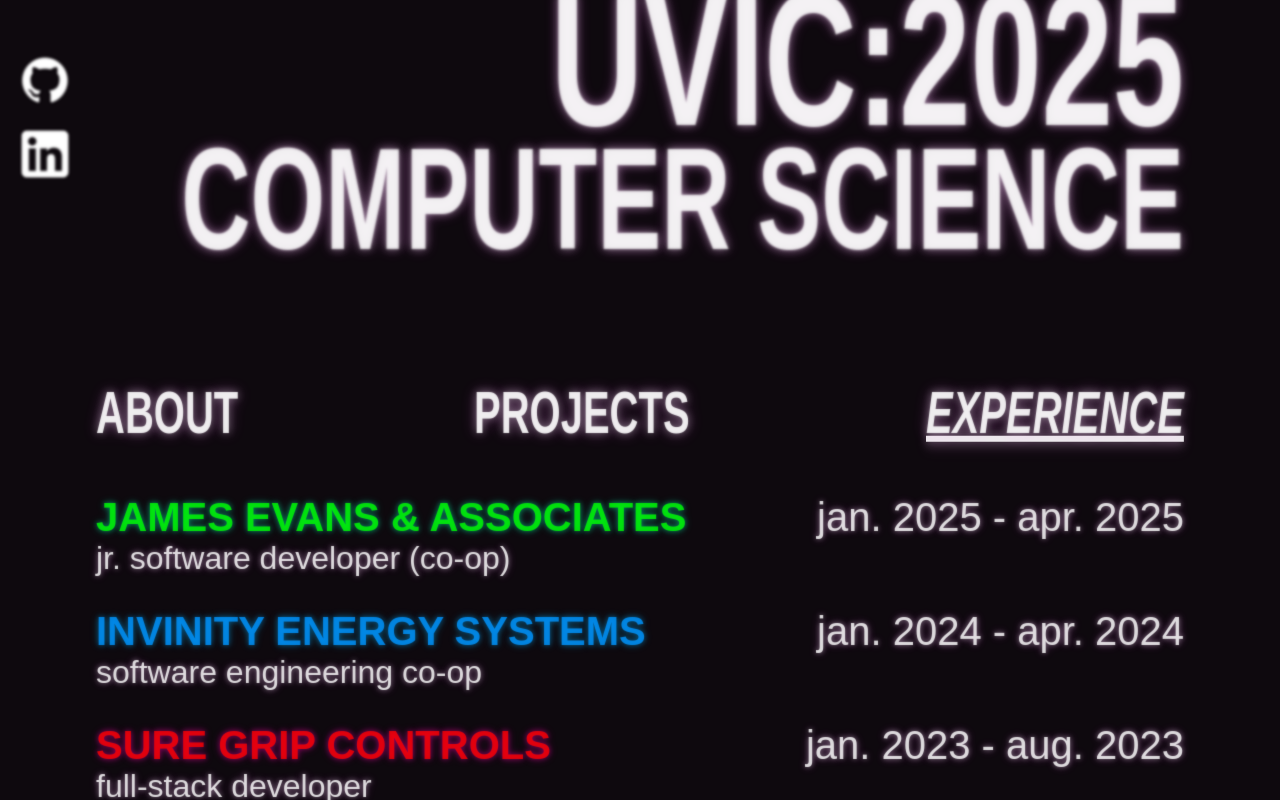
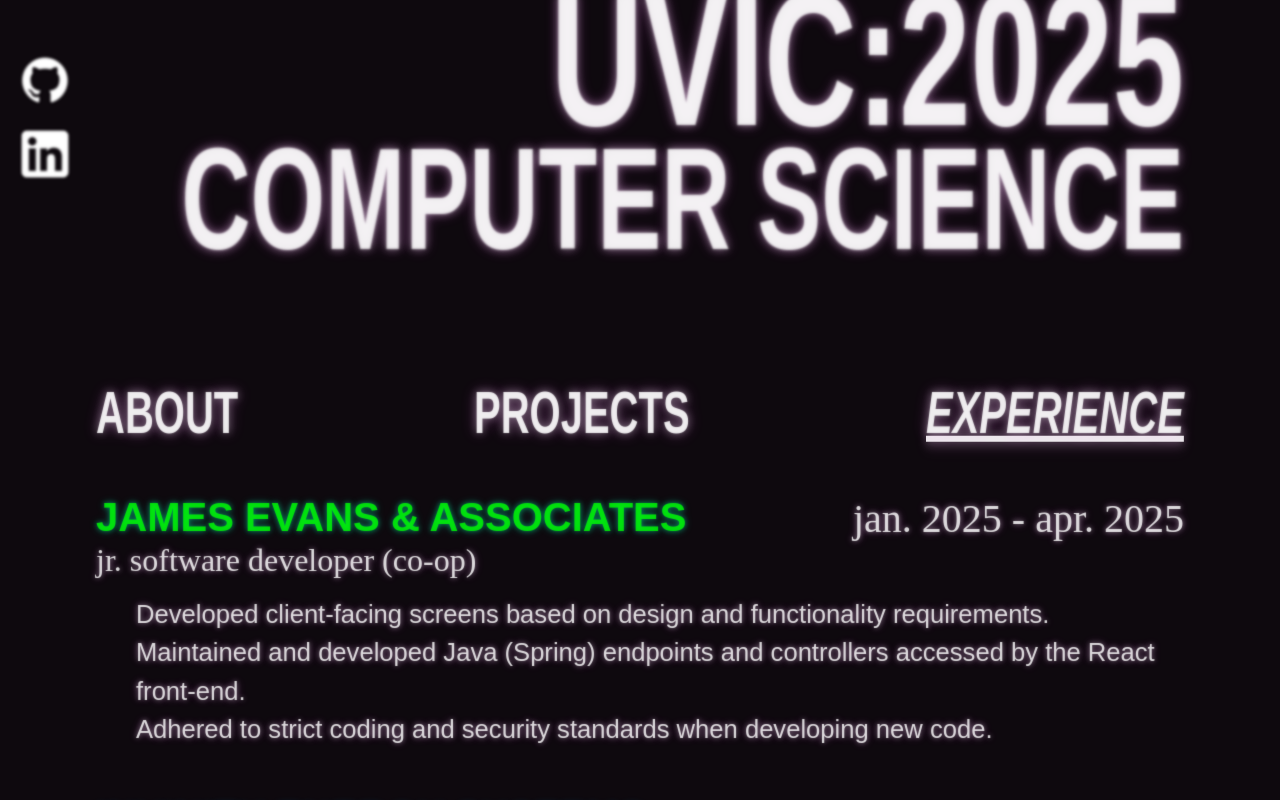
Before and after one commit to lewcab/lewcab.github.io, a React (Vite) app: page / in a window 1280 px wide. Both pictures are taken after a click on the link "EXPERIENCE". Shown: the part 459-1259 px from the top of the page. Built offline with nearby package versions, Linux system fonts and the light colour scheme.

Commit message:
added experience details

```diff
--- a/src/components/content/Experience.css
+++ b/src/components/content/Experience.css
@@ -28,17 +28,24 @@
 }
 
 .experience-date {
-  font-family: "Arial", sans-serif;
+  font-family: "FOT-Matisse Pro EB", serif;
   margin: 0;
   font-size: 2.5rem;
+  text-transform: lowercase;
+}
+
+.experience-position {
+  font-family: "FOT-Matisse Pro EB", serif;
+  margin: 0;
+  font-size: 2rem;
   text-transform: lowercase;
 }
 
 .experience-details {
   font-family: "Arial", sans-serif;
   margin: 0;
-  font-size: 2rem;
-  text-transform: lowercase;
+  font-size: 1.6rem;
+  line-height: 1.5;
 }
 
 .experience-link {
@@ -60,7 +67,11 @@
     font-size: 1.6rem;
   }
 
-  .experience-details {
+  .experience-position {
     font-size: 1.6rem;
   }
+
+  .experience-details {
+    font-size: 1.4rem;
+  }
 }
--- a/src/components/content/Experience.jsx
+++ b/src/components/content/Experience.jsx
@@ -16,18 +16,32 @@ const Experience = () => {
       name: "James Evans & Associates",
       position: "Jr. Software Developer (Co-op)",
       date: "Jan. 2025 - Apr. 2025",
+      details: [
+        "Developed client-facing screens based on design and functionality requirements.",
+        "Maintained and developed Java (Spring) endpoints and controllers accessed by the React front-end.",
+        "Adhered to strict coding and security standards when developing new code.",
+      ],
       link: "https://www.jea.ca/",
     },
     {
       name: "Invinity Energy Systems",
       position: "Software Engineering Co-op",
       date: "Jan. 2024 - Apr. 2024",
+      details: [
+        "Built automated Python tools that improved the interfacing and testing experience for next-gen products.",
+        "Developed Python tools to control Keysight loggers enabling automated and cloud-stored data collection.",
+      ],
       link: "https://invinity.com/",
     },
     {
       name: "Sure Grip Controls",
       position: "Full-Stack Developer",
       date: "Jan. 2023 - Aug. 2023",
+      details: [
+        "Developed React applications to automate workflows, enabling visibility of production bottlenecks.",
+        "Created dashboards to track and display metrics for performance and inventory monitoring.",
+        "Communicated technical solutions to audiences with varying levels of technical expertise.",
+      ],
       link: "https://www.baileyintl.com/",
     },
   ];
@@ -49,9 +63,16 @@ const Experience = () => {
             <span className={`experience-company ${exp.color}`}>{exp.name}</span>
             <span className="experience-date">{exp.date}</span>
           </a>
-          <div className="experience-details">
+          <div className="experience-position">
             {exp.position}
           </div>
+          <ul>
+            {exp.details.map((detail, detailIndex) => (
+              <li key={detailIndex} className="experience-details" >
+                {detail}
+              </li>
+            ))}
+          </ul>
         </div>
       ))}
     </div>
```
